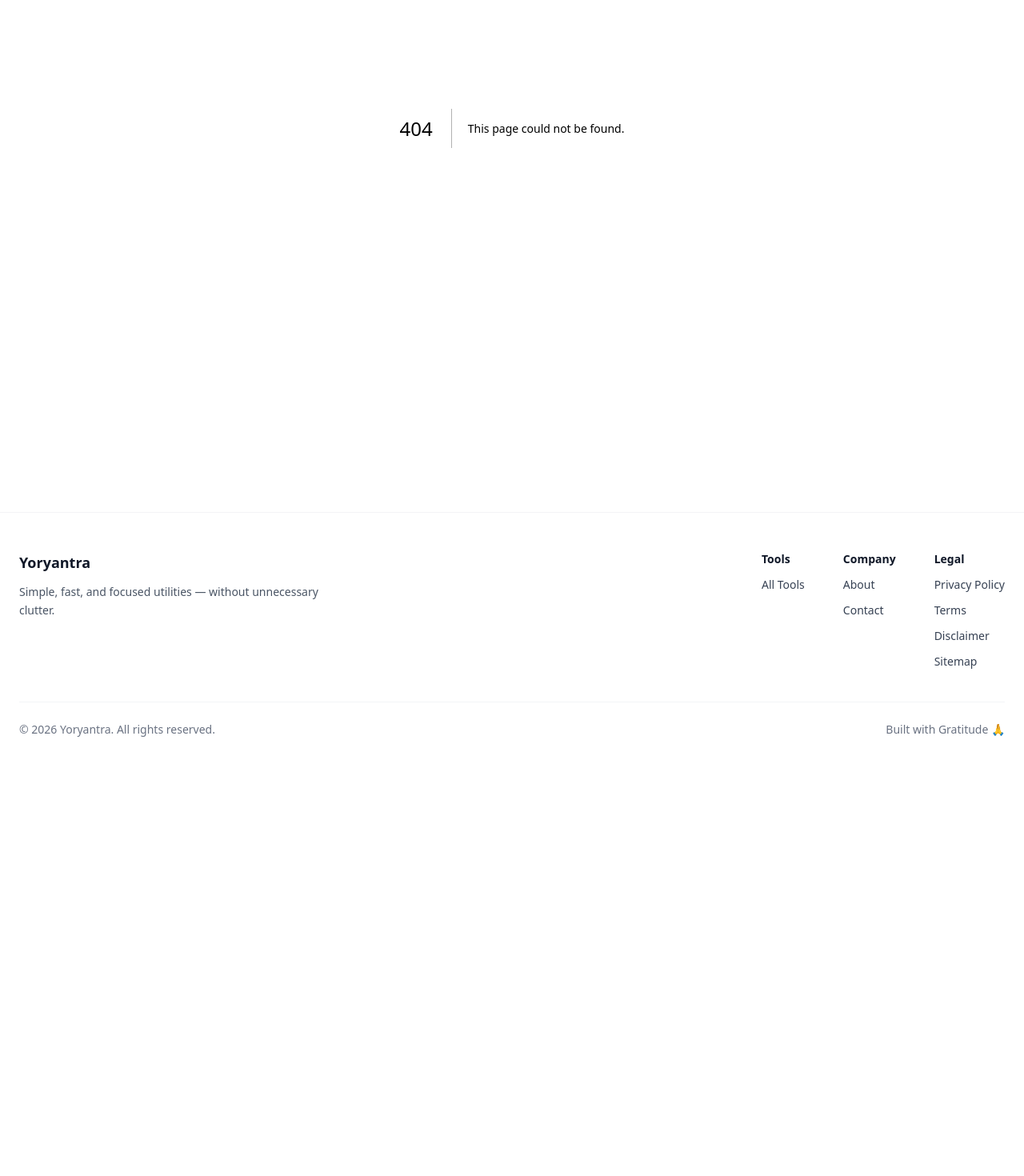
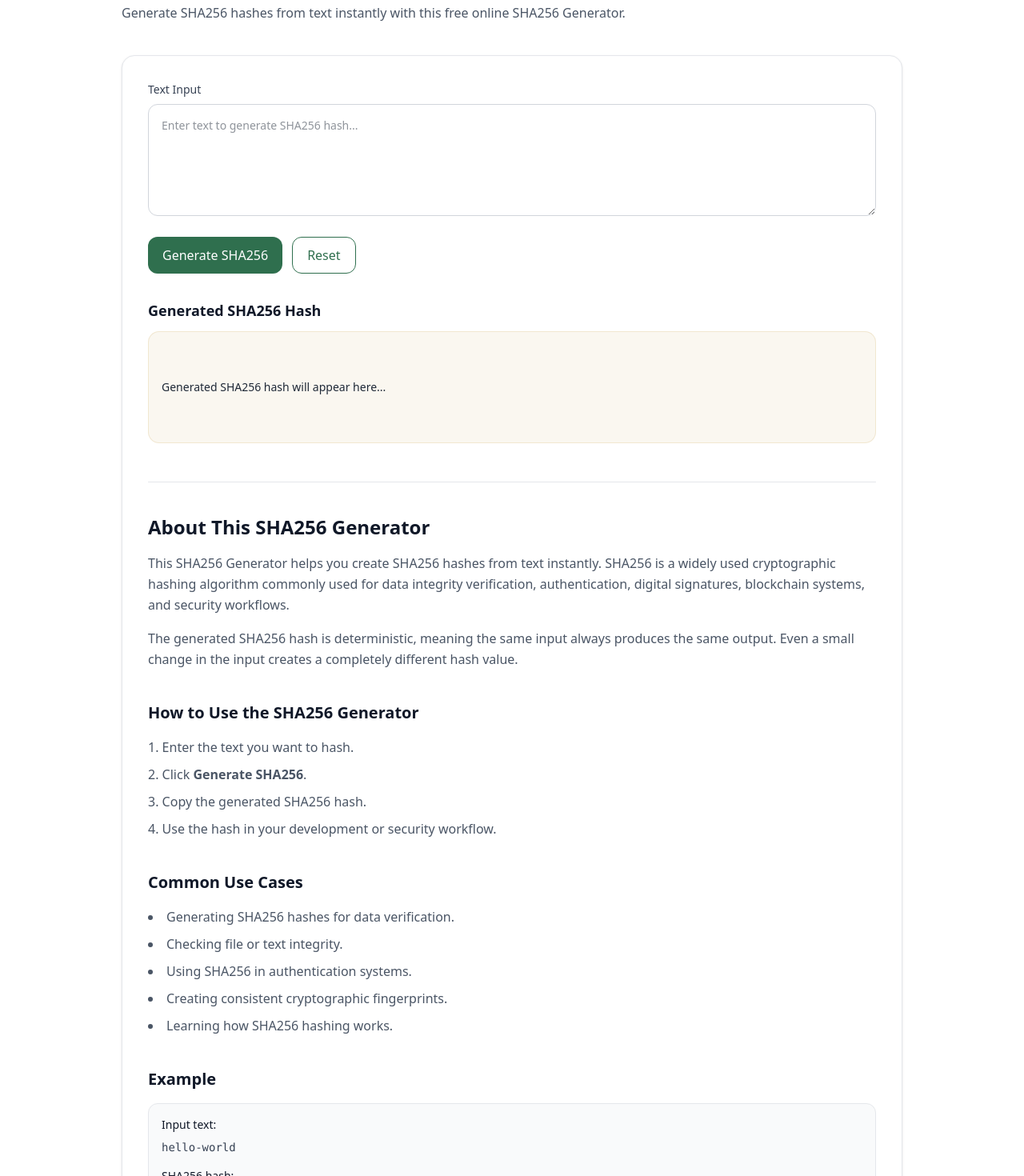
Before and after one commit to vaarunsonawwane-ops/yoryantra-new, a Next.js app: page /tools/sha256-generator in a window 1280 px wide. Before the commit this address had no page. Shown: the part 305-1775 px from the top of the page at 80% size. Before the commit the page ends 1275 px from the top, so only its background shows below. Built offline with nearby package versions, Linux system fonts and the light colour scheme.

Commit message:
SHA256 Generator

```diff
--- a/app/data/tools.tsx
+++ b/app/data/tools.tsx
@@ -179,5 +179,12 @@ export const tools = [
   href: "/tools/random-token-generator",
   },
 
+  {
+  title: "SHA256 Generator",
+  description: "Generate SHA256 hashes from text instantly.",
+  href: "/tools/sha256-generator",
+  },
+
+
 
 ];
--- /dev/null
+++ b/app/tools/sha256-generator/ToolClient.tsx
@@ -0,0 +1,244 @@
+"use client";
+
+import { useState } from "react";
+import Link from "next/link";
+import ToolShell from "@/app/components/ToolShell";
+
+export default function ToolClient() {
+  const [input, setInput] = useState("");
+  const [output, setOutput] = useState("");
+
+  const generateSHA256 = async () => {
+    if (!input.trim()) {
+      setOutput("");
+      return;
+    }
+
+    const encoder = new TextEncoder();
+    const data = encoder.encode(input);
+
+    const hashBuffer = await crypto.subtle.digest("SHA-256", data);
+
+    const hashArray = Array.from(new Uint8Array(hashBuffer));
+
+    const hashHex = hashArray
+      .map((b) => b.toString(16).padStart(2, "0"))
+      .join("");
+
+    setOutput(hashHex);
+  };
+
+  const resetAll = () => {
+    setInput("");
+    setOutput("");
+  };
+
+  return (
+    <ToolShell
+      title="SHA256 Generator"
+      description="Generate SHA256 hashes from text instantly with this free online SHA256 Generator."
+    >
+      {/* INPUT */}
+      <div>
+        <label className="block mb-2 text-sm font-medium text-gray-700">
+          Text Input
+        </label>
+
+        <textarea
+          value={input}
+          onChange={(e) => setInput(e.target.value)}
+          placeholder="Enter text to generate SHA256 hash..."
+          className="w-full min-h-[140px] rounded-xl border border-gray-300 p-4 text-sm outline-none focus:ring-2 focus:ring-[var(--green)] focus:border-transparent transition"
+        />
+      </div>
+
+      {/* ACTIONS */}
+      <div className="mt-5 flex flex-wrap gap-3">
+        <button
+          onClick={generateSHA256}
+          className="yoryantra-btn"
+        >
+          Generate SHA256
+        </button>
+
+        <button
+          onClick={resetAll}
+          className="yoryantra-btn-outline"
+        >
+          Reset
+        </button>
+      </div>
+
+      {/* OUTPUT */}
+      <div className="mt-8">
+        <div className="flex items-center justify-between mb-3">
+          <h3 className="text-lg font-semibold text-gray-900">
+            Generated SHA256 Hash
+          </h3>
+
+          {output && (
+            <button
+              onClick={() => navigator.clipboard.writeText(output)}
+              className="yoryantra-btn-outline text-sm"
+            >
+              Copy
+            </button>
+          )}
+        </div>
+
+        <div className="yoryantra-output min-h-[140px] flex items-center text-sm break-words">
+          {output || "Generated SHA256 hash will appear here..."}
+        </div>
+      </div>
+
+      {/* SEO CONTENT */}
+      <section className="mt-12 border-t border-gray-200 pt-10 space-y-10">
+        <div>
+          <h2 className="text-2xl font-semibold text-gray-900">
+            About This SHA256 Generator
+          </h2>
+
+          <p className="mt-4 text-gray-600 leading-relaxed">
+            This SHA256 Generator helps you create SHA256 hashes from text
+            instantly. SHA256 is a widely used cryptographic hashing algorithm
+            commonly used for data integrity verification, authentication,
+            digital signatures, blockchain systems, and security workflows.
+          </p>
+
+          <p className="mt-4 text-gray-600 leading-relaxed">
+            The generated SHA256 hash is deterministic, meaning the same input
+            always produces the same output. Even a small change in the input
+            creates a completely different hash value.
+          </p>
+        </div>
+
+        <div>
+          <h2 className="text-xl font-semibold text-gray-900">
+            How to Use the SHA256 Generator
+          </h2>
+
+          <ol className="mt-4 list-decimal list-inside space-y-2 text-gray-600 leading-relaxed">
+            <li>Enter the text you want to hash.</li>
+            <li>Click <strong>Generate SHA256</strong>.</li>
+            <li>Copy the generated SHA256 hash.</li>
+            <li>Use the hash in your development or security workflow.</li>
+          </ol>
+        </div>
+
+        <div>
+          <h2 className="text-xl font-semibold text-gray-900">
+            Common Use Cases
+          </h2>
+
+          <ul className="mt-4 list-disc list-inside space-y-2 text-gray-600 leading-relaxed">
+            <li>Generating SHA256 hashes for data verification.</li>
+            <li>Checking file or text integrity.</li>
+            <li>Using SHA256 in authentication systems.</li>
+            <li>Creating consistent cryptographic fingerprints.</li>
+            <li>Learning how SHA256 hashing works.</li>
+          </ul>
+        </div>
+
+        <div>
+          <h2 className="text-xl font-semibold text-gray-900">
+            Example
+          </h2>
+
+          <div className="mt-4 rounded-xl border border-gray-200 bg-gray-50 p-4 text-sm text-gray-700">
+            <p className="font-medium text-gray-900">
+              Input text:
+            </p>
+
+            <pre className="mt-2 whitespace-pre-wrap break-words">
+              hello-world
+            </pre>
+
+            <p className="mt-4 font-medium text-gray-900">
+              SHA256 hash:
+            </p>
+
+            <pre className="mt-2 whitespace-pre-wrap break-words">
+              afa27b44d43b02a9fea41d13be5b47ab
+            </pre>
+          </div>
+        </div>
+
+        <div>
+          <h2 className="text-xl font-semibold text-gray-900">
+            Frequently Asked Questions
+          </h2>
+
+          <div className="mt-5 space-y-6">
+            <div>
+              <h3 className="font-semibold text-gray-900">
+                What is SHA256?
+              </h3>
+
+              <p className="mt-2 text-gray-600 leading-relaxed">
+                SHA256 is a cryptographic hashing algorithm that converts input
+                data into a fixed-length 256-bit hash value.
+              </p>
+            </div>
+
+            <div>
+              <h3 className="font-semibold text-gray-900">
+                Is SHA256 reversible?
+              </h3>
+
+              <p className="mt-2 text-gray-600 leading-relaxed">
+                No. SHA256 is a one-way hashing algorithm. The original input
+                cannot be directly recovered from the hash.
+              </p>
+            </div>
+
+            <div>
+              <h3 className="font-semibold text-gray-900">
+                Why does a small input change create a different hash?
+              </h3>
+
+              <p className="mt-2 text-gray-600 leading-relaxed">
+                Cryptographic hash functions are designed so that even tiny input
+                changes generate completely different outputs.
+              </p>
+            </div>
+
+            <div>
+              <h3 className="font-semibold text-gray-900">
+                Is this SHA256 Generator secure?
+              </h3>
+
+              <p className="mt-2 text-gray-600 leading-relaxed">
+                Yes. The hash is generated directly in your browser using the
+                Web Crypto API.
+              </p>
+            </div>
+          </div>
+        </div>
+
+        <div>
+          <h2 className="text-xl font-semibold text-gray-900">
+            Related Tools
+          </h2>
+
+          <div className="mt-4 flex flex-wrap gap-3">
+            <Link href="/tools/hash-generator" className="yoryantra-btn-outline">
+              Hash Generator
+            </Link>
+
+            <Link href="/tools/hmac-generator" className="yoryantra-btn-outline">
+              HMAC Generator
+            </Link>
+
+            <Link href="/tools/bcrypt-generator" className="yoryantra-btn-outline">
+              bcrypt Generator
+            </Link>
+
+            <Link href="/tools/api-key-generator" className="yoryantra-btn-outline">
+              API Key Generator
+            </Link>
+          </div>
+        </div>
+      </section>
+    </ToolShell>
+  );
+}
--- /dev/null
+++ b/app/tools/sha256-generator/page.tsx
@@ -0,0 +1,52 @@
+import ToolClient from "./ToolClient";
+
+export const metadata = {
+  title: "SHA256 Generator Online Free | Yoryantra",
+
+  description:
+    "Generate SHA256 hashes from text instantly with this free online SHA256 Generator.",
+
+  keywords: [
+    "sha256 generator",
+    "sha256 hash generator",
+    "generate sha256 hash",
+    "sha256 online",
+    "cryptographic hash generator",
+    "sha256 encoder",
+    "developer tools",
+  ],
+
+  alternates: {
+    canonical:
+      "https://yoryantra.com/tools/sha256-generator",
+  },
+
+  openGraph: {
+    title:
+      "SHA256 Generator Online Free | Yoryantra",
+
+    description:
+      "Generate SHA256 hashes instantly online.",
+
+    url:
+      "https://yoryantra.com/tools/sha256-generator",
+
+    siteName: "Yoryantra",
+
+    type: "website",
+  },
+
+  twitter: {
+    card: "summary_large_image",
+
+    title:
+      "SHA256 Generator Online Free | Yoryantra",
+
+    description:
+      "Generate SHA256 hashes instantly from text.",
+  },
+};
+
+export default function Page() {
+  return <ToolClient />;
+}
```
